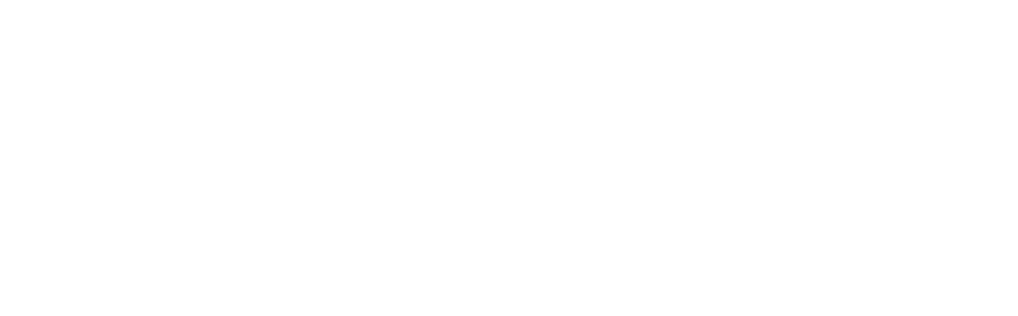
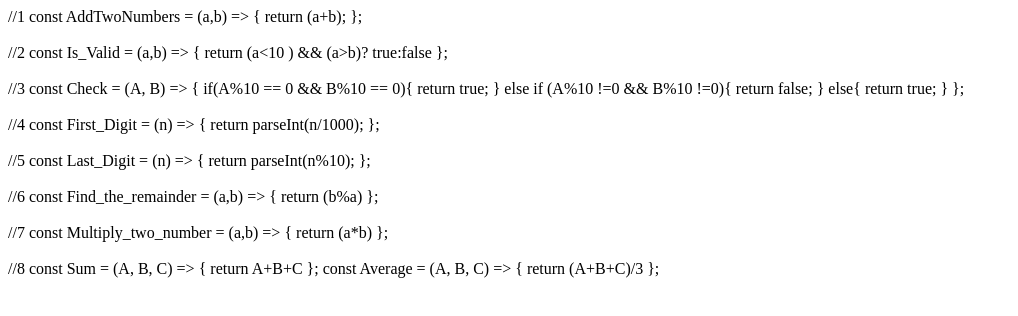
Before and after one commit to namanv6/operators-expressions-JS1, a plain HTML site: page index.html in a window 1280 px wide. Shown: the whole page, without its empty margins (0-1018 px from the left). Drawn offline with Linux system fonts and the light colour scheme.

Commit message:
Update index.html

```diff
--- a/index.html
+++ b/index.html
@@ -6,6 +6,63 @@
     <title>Document</title>
 </head>
 <body>
-    <script src="index.js"></script>
+        //1
+    const AddTwoNumbers = (a,b) => {
+        return (a+b);
+      };
+    <br><br>
+      //2
+      const Is_Valid = (a,b) => {
+        return (a<10 ) && (a>b)? true:false
+
+       };
+       <br><br>
+    //3
+    const Check = (A, B) =>
+            {
+
+               if(A%10 == 0 && B%10 == 0){
+                 return true;
+               }
+               else if (A%10 !=0 && B%10 !=0){
+                 return false;
+               }
+               else{
+                 return true;
+               }
+            };
+            <br><br>
+    //4
+    const First_Digit = (n) => {
+
+        return parseInt(n/1000);
+
+       };
+       <br><br>
+    //5
+    const Last_Digit = (n) => {
+        return parseInt(n%10);
+     };
+     <br><br>
+     //6
+     const Find_the_remainder = (a,b) => {
+        return (b%a)
+    };
+    <br><br>
+    //7
+    const Multiply_two_number = (a,b) => {
+        return (a*b)
+    };
+    <br><br>
+    //8
+    const Sum = (A, B, C) =>
+    {
+      return A+B+C
+    };
+
+    const Average = (A, B, C) =>
+    {
+     return (A+B+C)/3
+    };
 </body>
 </html>
```
